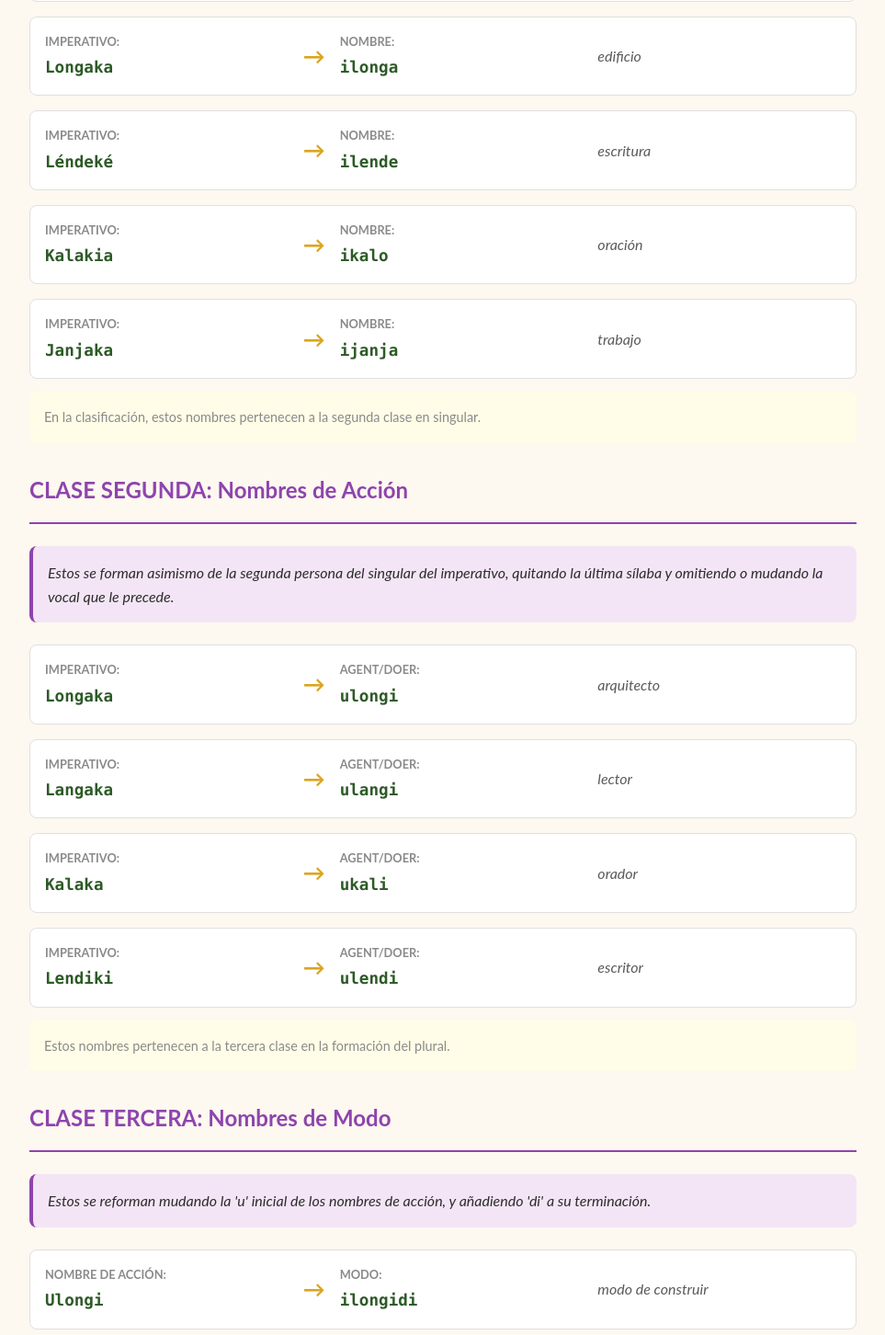
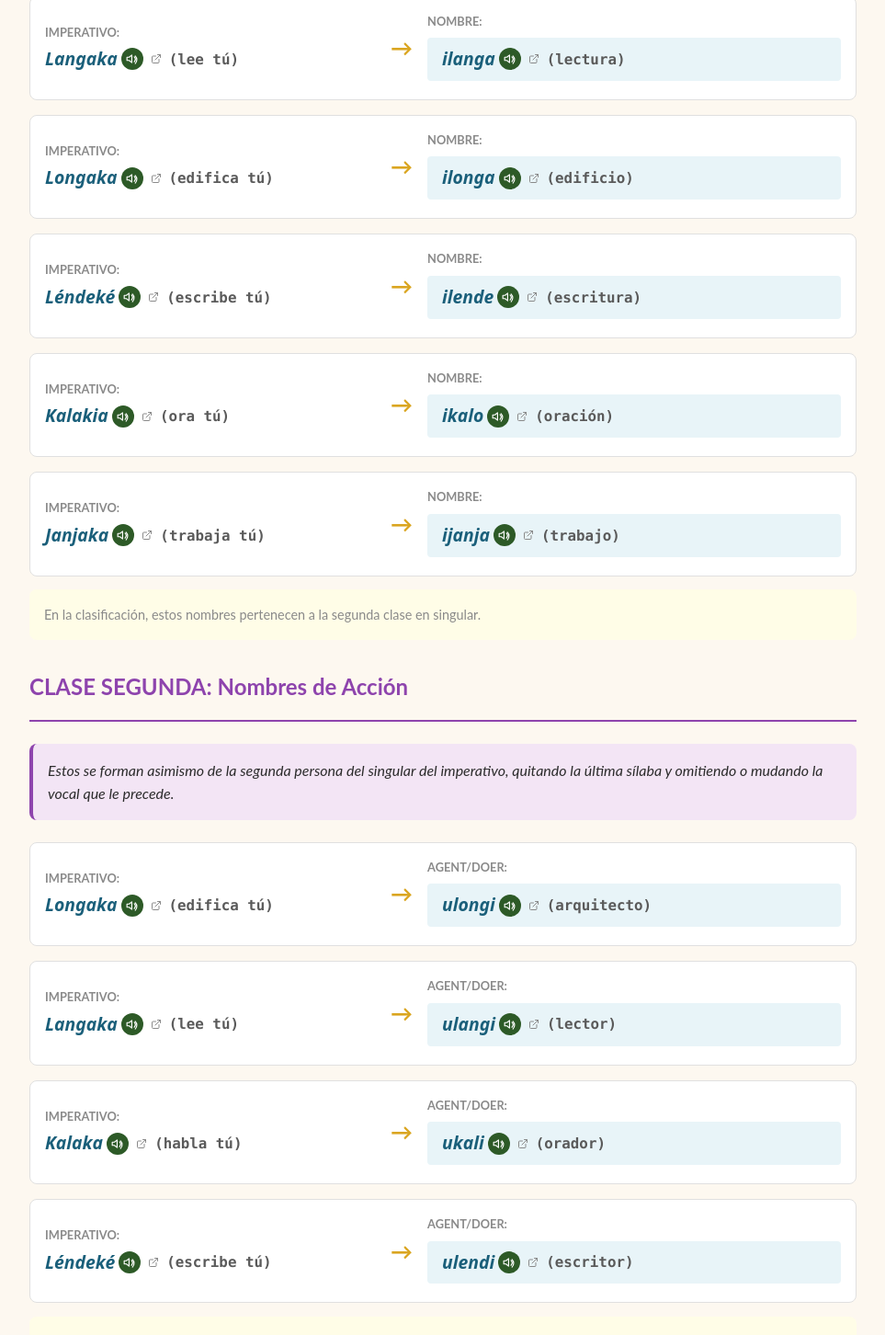
Before and after one commit to DRBondyaleJuez/BengaWebsite, a Vue app: page /capitulo-2/verbales in a window 1280 px wide. Shown: the part 1100-2552 px from the top of the page at 92% size, without its empty margins (206-1169 px from the left). Built offline with nearby package versions, Linux system fonts and the light colour scheme.

Commit message:
feat(chapter-2): standardize Benga word UI — use BengaWord with audio & meanings; add imperativeMeaning/actionFormMeaning; remove redundant labels; adjust layout

```diff
--- a/src/views/chapter-2/IrregularNouns.vue
+++ b/src/views/chapter-2/IrregularNouns.vue
@@ -17,10 +17,15 @@
         <div class="example-card" v-for="(example, idx) in pluralOnlyNouns" :key="`plural-${idx}`">
           <div class="example-form">
             <span class="label">Forma principal (plural):</span>
-            <span class="value">{{ example.word }}</span>
-          </div>
-          <div class="example-meaning">
-            <strong>{{ example.meaning }}</strong>
+            <span class="value">
+              <BengaWord
+                :word="example.word"
+                :audio-id="makeAudioId(example.word)"
+                :meaning="example.meaning"
+                :dictionary-url="getDictionaryUrl(example.word)"
+                block
+              />
+            </span>
           </div>
         </div>
       </div>
@@ -34,10 +39,15 @@
         <div class="example-card" v-for="(example, idx) in singularOnlyNouns" :key="`singular-${idx}`">
           <div class="example-form">
             <span class="label">Forma principal (singular):</span>
-            <span class="value">{{ example.word }}</span>
-          </div>
-          <div class="example-meaning">
-            <strong>{{ example.meaning }}</strong>
+            <span class="value">
+              <BengaWord
+                :word="example.word"
+                :audio-id="makeAudioId(example.word)"
+                :meaning="example.meaning"
+                :dictionary-url="getDictionaryUrl(example.word)"
+                block
+              />
+            </span>
           </div>
         </div>
       </div>
@@ -83,8 +93,13 @@
 </template>
 
 <script>
+import BengaWord from '@/components/content/BengaWord.vue'
+
+const LIVING_DICTIONARY_BASE = 'https://livingdictionaries.app/benga/entry'
+
 export default {
   name: 'IrregularNouns',
+  components: { BengaWord },
   data() {
     return {
       pluralOnlyNouns: [
@@ -115,6 +130,20 @@ export default {
         { word: 'Bulu', meaning: 'Noche' }
       ]
     };
+  },
+  methods: {
+    getDictionaryUrl(word) {
+      return `${LIVING_DICTIONARY_BASE}/${String(word).toLowerCase()}`
+    },
+    makeAudioId(word) {
+      if (!word) return null
+      return String(word)
+        .toLowerCase()
+        .normalize('NFD')
+        .replace(/\p{Diacritic}/gu, '')
+        .replace(/[^a-z0-9]+/g, '_')
+        .replace(/^_+|_+$/g, '')
+    }
   },
   created() {
     document.title = 'Nombres Irregulares | Portal Benga';
--- a/src/views/chapter-2/VerbalNouns.vue
+++ b/src/views/chapter-2/VerbalNouns.vue
@@ -17,15 +17,29 @@
       <div class="formation-examples">
         <div class="formation-row" v-for="(example, idx) in abstractNouns" :key="`abstract-${idx}`">
           <div class="formation-group">
-            <span class="label">Imperativo:</span>
-            <span class="value">{{ example.imperative }}</span>
-          </div>
+              <span class="label">Imperativo:</span>
+              <span class="value">
+                <BengaWord
+                  :word="example.imperative"
+                  :audio-id="makeAudioId(example.imperative)"
+                  :dictionary-url="getDictionaryUrl(example.imperative)"
+                  :meaning="example.imperativeMeaning"
+                />
+              </span>
+            </div>
           <span class="arrow">→</span>
           <div class="formation-group">
             <span class="label">Nombre:</span>
-            <span class="value">{{ example.nominalForm }}</span>
+            <span class="value">
+              <BengaWord
+                :word="example.nominalForm"
+                :audio-id="makeAudioId(example.nominalForm)"
+                :meaning="example.meaning"
+                :dictionary-url="getDictionaryUrl(example.nominalForm)"
+                block
+              />
+            </span>
           </div>
-          <div class="formation-meaning">{{ example.meaning }}</div>
         </div>
       </div>
       <p class="classification-note">En la clasificación, estos nombres pertenecen a la segunda clase en singular.</p>
@@ -40,14 +54,28 @@
         <div class="formation-row" v-for="(example, idx) in actionNouns" :key="`action-${idx}`">
           <div class="formation-group">
             <span class="label">Imperativo:</span>
-            <span class="value">{{ example.imperative }}</span>
+            <span class="value">
+              <BengaWord
+                :word="example.imperative"
+                :audio-id="makeAudioId(example.imperative)"
+                :dictionary-url="getDictionaryUrl(example.imperative)"
+                :meaning="example.imperativeMeaning"
+              />
+            </span>
           </div>
           <span class="arrow">→</span>
           <div class="formation-group">
             <span class="label">Agent/Doer:</span>
-            <span class="value">{{ example.nominalForm }}</span>
+            <span class="value">
+              <BengaWord
+                :word="example.nominalForm"
+                :audio-id="makeAudioId(example.nominalForm)"
+                :meaning="example.meaning"
+                :dictionary-url="getDictionaryUrl(example.nominalForm)"
+                block
+              />
+            </span>
           </div>
-          <div class="formation-meaning">{{ example.meaning }}</div>
         </div>
       </div>
       <p class="classification-note">Estos nombres pertenecen a la tercera clase en la formación del plural.</p>
@@ -62,14 +90,28 @@
         <div class="formation-row" v-for="(example, idx) in mannerNouns" :key="`manner-${idx}`">
           <div class="formation-group">
             <span class="label">Nombre de Acción:</span>
-            <span class="value">{{ example.actionForm }}</span>
+            <span class="value">
+              <BengaWord
+                :word="example.actionForm"
+                :audio-id="makeAudioId(example.actionForm)"
+                :dictionary-url="getDictionaryUrl(example.actionForm)"
+                :meaning="example.actionFormMeaning"
+              />
+            </span>
           </div>
           <span class="arrow">→</span>
           <div class="formation-group">
             <span class="label">Modo:</span>
-            <span class="value">{{ example.nominalForm }}</span>
+            <span class="value">
+              <BengaWord
+                :word="example.nominalForm"
+                :audio-id="makeAudioId(example.nominalForm)"
+                :meaning="example.meaning"
+                :dictionary-url="getDictionaryUrl(example.nominalForm)"
+                block
+              />
+            </span>
           </div>
-          <div class="formation-meaning">{{ example.meaning }}</div>
         </div>
       </div>
     </section>
@@ -106,9 +148,18 @@
         <p><strong>Si aprendes un verbo nuevo:</strong> Longaka "edifica"</p>
         <p><strong>Puedes formar:</strong></p>
         <ul>
-          <li><span class="form">ilonga</span> (acción de edificar → edificio)</li>
-          <li><span class="form">ulongi</span> (quien edifica → arquitecto)</li>
-          <li><span class="form">ilongidi</span> (manera de edificar → modo de construcción)</li>
+          <li>
+            <BengaWord :word="'ilonga'" :audio-id="makeAudioId('ilonga')" />
+            (acción de edificar → edificio)
+          </li>
+          <li>
+            <BengaWord :word="'ulongi'" :audio-id="makeAudioId('ulongi')" />
+            (quien edifica → arquitecto)
+          </li>
+          <li>
+            <BengaWord :word="'ilongidi'" :audio-id="makeAudioId('ilongidi')" />
+            (manera de edificar → modo de construcción)
+          </li>
         </ul>
       </div>
     </section>
@@ -133,32 +184,51 @@
 </template>
 
 <script>
+import BengaWord from '@/components/content/BengaWord.vue'
+
+const LIVING_DICTIONARY_BASE = 'https://livingdictionaries.app/benga/entry'
+
 export default {
   name: 'VerbalNouns',
+  components: { BengaWord },
   data() {
     return {
       abstractNouns: [
-        { imperative: 'Tánddká', nominalForm: 'itánde', meaning: 'amor' },
-        { imperative: 'Binaka', nominalForm: 'ibina', meaning: 'odio' },
-        { imperative: 'Kalaka', nominalForm: 'ikala', meaning: 'razonamiento' },
-        { imperative: 'Langaka', nominalForm: 'ilanga', meaning: 'lectura' },
-        { imperative: 'Longaka', nominalForm: 'ilonga', meaning: 'edificio' },
-        { imperative: 'Léndeké', nominalForm: 'ilende', meaning: 'escritura' },
-        { imperative: 'Kalakia', nominalForm: 'ikalo', meaning: 'oración' },
-        { imperative: 'Janjaka', nominalForm: 'ijanja', meaning: 'trabajo' }
+        { imperative: 'Tánddká', imperativeMeaning: 'ama tú', nominalForm: 'itánde', meaning: 'amor' },
+        { imperative: 'Binaka', imperativeMeaning: 'aborrece tú', nominalForm: 'ibina', meaning: 'odio' },
+        { imperative: 'Kalaka', imperativeMeaning: 'habla tú', nominalForm: 'ikala', meaning: 'razonamiento' },
+        { imperative: 'Langaka', imperativeMeaning: 'lee tú', nominalForm: 'ilanga', meaning: 'lectura' },
+        { imperative: 'Longaka', imperativeMeaning: 'edifica tú', nominalForm: 'ilonga', meaning: 'edificio' },
+        { imperative: 'Léndeké', imperativeMeaning: 'escribe tú', nominalForm: 'ilende', meaning: 'escritura' },
+        { imperative: 'Kalakia', imperativeMeaning: 'ora tú', nominalForm: 'ikalo', meaning: 'oración' },
+        { imperative: 'Janjaka', imperativeMeaning: 'trabaja tú', nominalForm: 'ijanja', meaning: 'trabajo' }
       ],
       actionNouns: [
-        { imperative: 'Longaka', nominalForm: 'ulongi', meaning: 'arquitecto' },
-        { imperative: 'Langaka', nominalForm: 'ulangi', meaning: 'lector' },
-        { imperative: 'Kalaka', nominalForm: 'ukali', meaning: 'orador' },
-        { imperative: 'Lendiki', nominalForm: 'ulendi', meaning: 'escritor' }
+        { imperative: 'Longaka', imperativeMeaning: 'edifica tú', nominalForm: 'ulongi', meaning: 'arquitecto' },
+        { imperative: 'Langaka', imperativeMeaning: 'lee tú', nominalForm: 'ulangi', meaning: 'lector' },
+        { imperative: 'Kalaka', imperativeMeaning: 'habla tú', nominalForm: 'ukali', meaning: 'orador' },
+        { imperative: 'Léndeké', imperativeMeaning: 'escribe tú', nominalForm: 'ulendi', meaning: 'escritor' }
       ],
       mannerNouns: [
-        { actionForm: 'Ulongi', nominalForm: 'ilongidi', meaning: 'modo de construir' },
-        { actionForm: 'Ulangi', nominalForm: 'ilangidi', meaning: 'modo de leer' },
-        { actionForm: 'Ukali', nominalForm: 'ikalidi', meaning: 'modo de hablar' }
+        { actionForm: 'Ulongi', actionFormMeaning: 'arquitecto', nominalForm: 'ilongidi', meaning: 'modo de construir' },
+        { actionForm: 'Ulangi', actionFormMeaning: 'lector', nominalForm: 'ilangidi', meaning: 'modo de leer' },
+        { actionForm: 'Ukali', actionFormMeaning: 'orador', nominalForm: 'ikalidi', meaning: 'modo de hablar' }
       ]
     };
+  },
+  methods: {
+    getDictionaryUrl(word) {
+      return `${LIVING_DICTIONARY_BASE}/${String(word).toLowerCase()}`
+    },
+    makeAudioId(word) {
+      if (!word) return null
+      return String(word)
+        .toLowerCase()
+        .normalize('NFD')
+        .replace(/\p{Diacritic}/gu, '')
+        .replace(/[^a-z0-9]+/g, '_')
+        .replace(/^_+|_+$/g, '')
+    }
   },
   created() {
     document.title = 'Nombres Verbales | Portal Benga';
@@ -229,9 +299,9 @@ export default {
     flex-direction: column;
     gap: $spacing-md;
 
-    .formation-row {
+      .formation-row {
       display: grid;
-      grid-template-columns: 1fr auto 1fr 1fr;
+      grid-template-columns: minmax(220px, 360px) auto 1fr;
       gap: $spacing-md;
       align-items: center;
       padding: $spacing-md;
@@ -262,6 +332,7 @@ export default {
           color: $color-primary;
           font-size: 1.1rem;
         }
+        /* imperative-meaning moved into `BengaWord` via the `:meaning` prop */
       }
 
       .arrow {
@@ -270,10 +341,7 @@ export default {
         font-weight: bold;
       }
 
-      .formation-meaning {
-        color: $color-text-secondary;
-        font-style: italic;
-      }
+      /* meanings are shown in the `BengaWord` component; no separate column needed */
     }
   }
 
```
